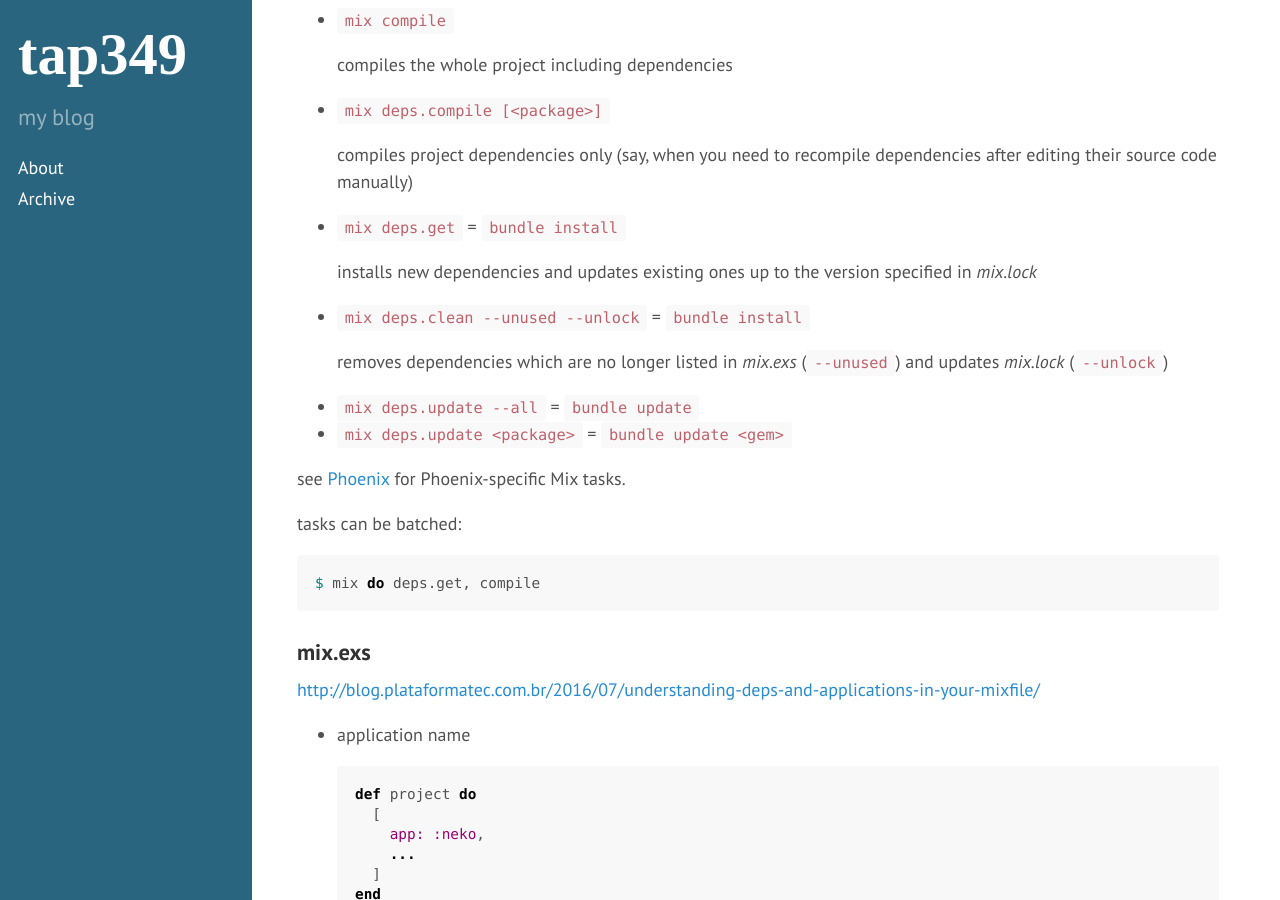
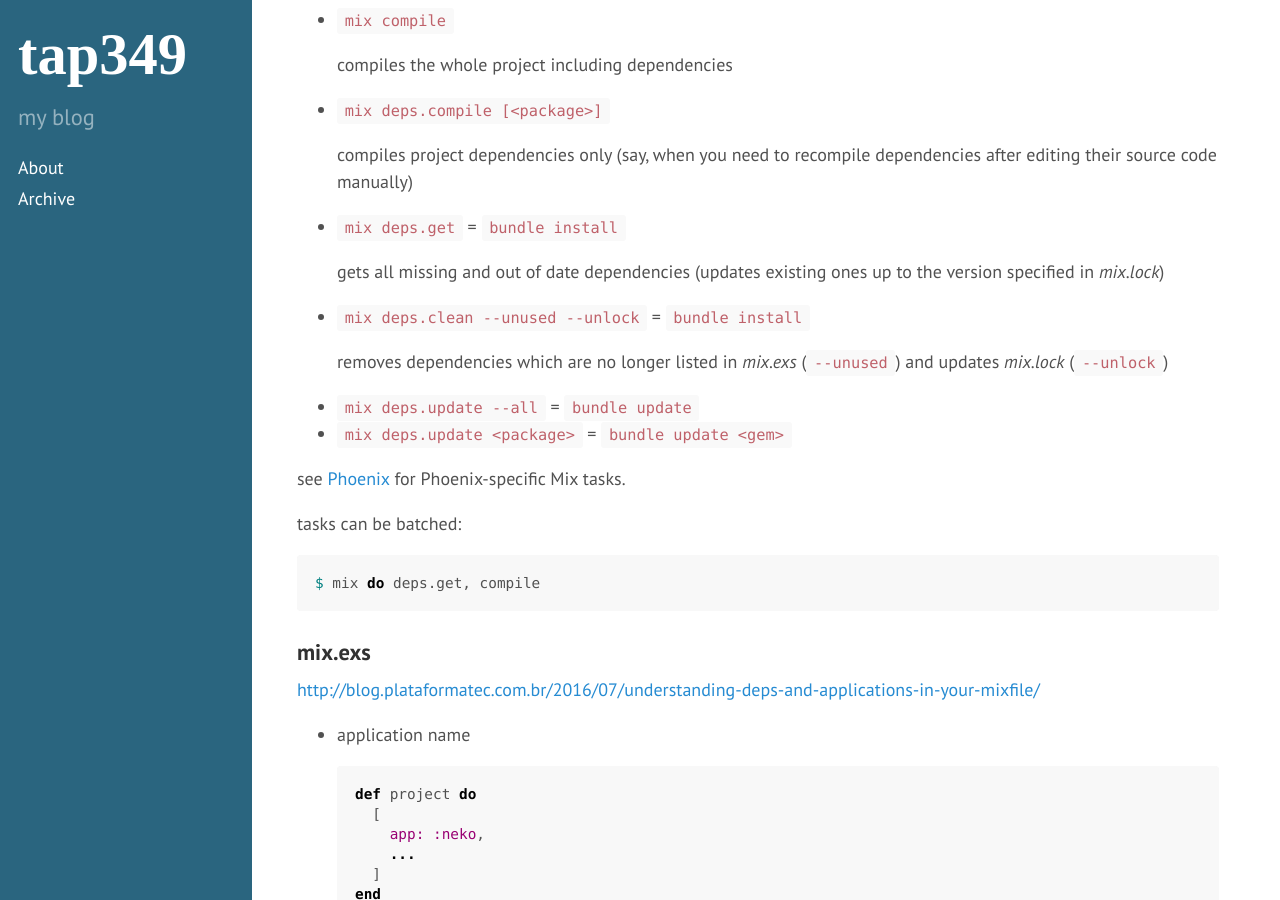
Before and after one commit to tap349/tap349.github.io, a Jekyll site: the page built from _posts/2017-05-21-elixir-mix-and-iex.md, in a window 1280 px wide and 900 px high, scrolled down 837 px. Built offline with Jekyll 4.4.1, drawn with Linux system fonts in a browser that asks for light colours.

Commit message:
update 2017-07-30_16:11:09

```diff
--- a/_posts/2017-05-21-elixir-mix-and-iex.md
+++ b/_posts/2017-05-21-elixir-mix-and-iex.md
@@ -30,8 +30,8 @@ categories: [elixir]
 
 - `mix deps.get` = `bundle install`
 
-  installs new dependencies and updates existing ones up to the version
-  specified in _mix.lock_
+  gets all missing and out of date dependencies
+  (updates existing ones up to the version specified in _mix.lock_)
 
 - `mix deps.clean --unused --unlock` = `bundle install`
 
```
